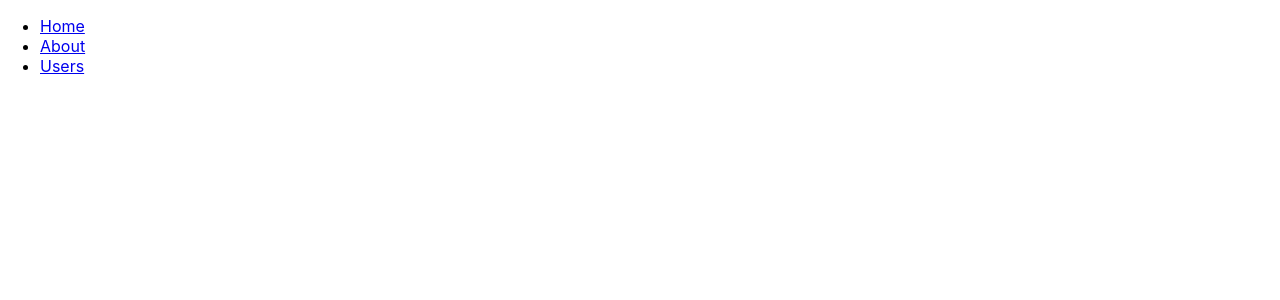
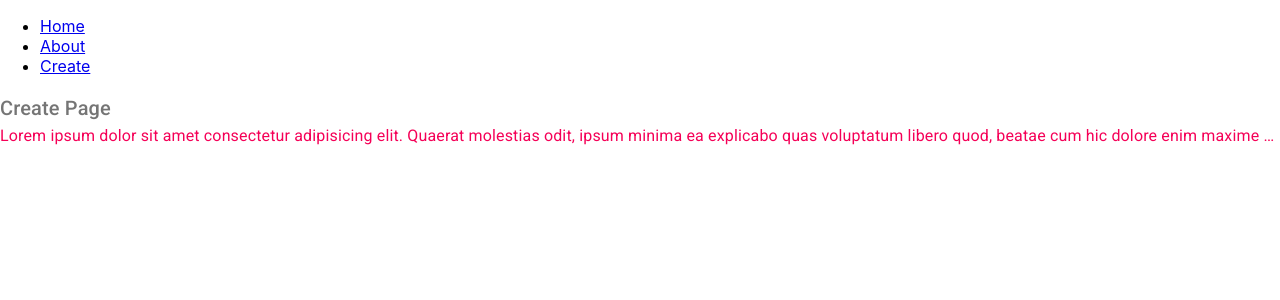
Before and after one commit to BIKASH-DASH/Material, a React (Create React App) app in the folder my-app/: page /create in a window 1280 px wide. Shown: the top 300 px of the page. Built offline with nearby package versions, Linux system fonts and the light colour scheme; the HTML template or start-up script is replaced by a standard one.

Commit message:
Typography set

```diff
--- a/my-app/src/App.js
+++ b/my-app/src/App.js
@@ -8,6 +8,7 @@ import {
 
 import About from './pages/About'
 import Home from './pages/Home'
+import Create from './pages/Create'
 
 
 function App() {
@@ -23,7 +24,7 @@ function App() {
               <Link to="/about">About</Link>
             </li>
             <li>
-              <Link to="/users">Users</Link>
+              <Link to="/Create">Create</Link>
             </li>
           </ul>
         </nav>
@@ -34,7 +35,7 @@ function App() {
           <Route component={About} exact path="/about">
 
           </Route>
-          <Route path="/users">
+          <Route component={Create} exact path="/create">
 
           </Route>
           <Route component={Home} exact path="/">
--- /dev/null
+++ b/my-app/src/pages/Create.js
@@ -0,0 +1,15 @@
+import React from 'react'
+import {Typography} from '@material-ui/core'
+export default function Create() {
+    return (
+        <div>
+            <Typography variant="h6" component="h2" gutterBottom="" color='textSecondary' >Create Page</Typography>
+            <Typography
+            color="secondary"
+            noWrap
+            >
+                Lorem ipsum dolor sit amet consectetur adipisicing elit. Quaerat molestias odit, ipsum minima ea explicabo quas voluptatum libero quod, beatae cum hic dolore enim maxime consequatur. Aliquam non est pariatur.
+            </Typography>
+        </div>
+    )
+}
```
